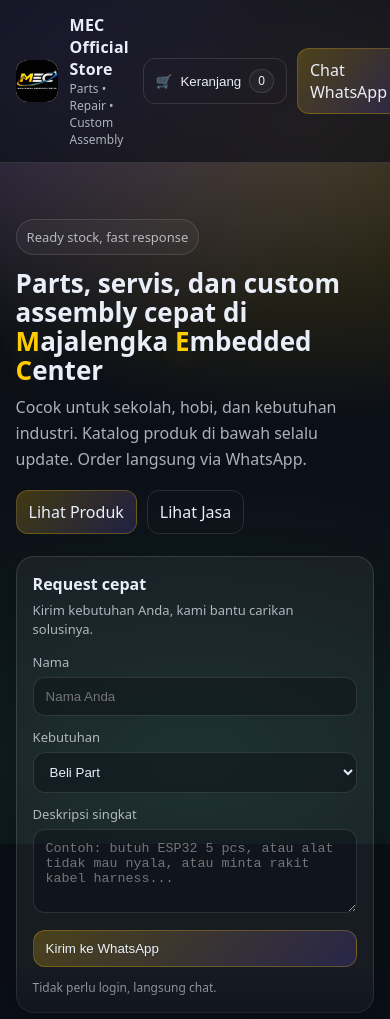
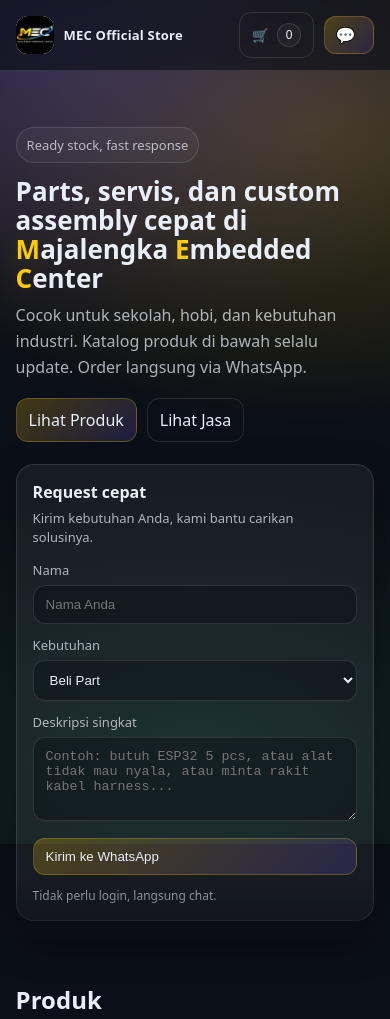
Before and after one commit to nwr27/mec.officialstore, a plain HTML site: page index.html in a window 390 px wide. Shown: the top 1019 px of the page. Drawn offline with Linux system fonts and the light colour scheme; no server answers.

Commit message:
update mode hp

```diff
--- a/styles.css
+++ b/styles.css
@@ -468,3 +468,113 @@
   background: #fff;
   /* opsional, aman kalau logo PNG transparan */
 }
+
+/* =========================
+   HEADER RESPONSIVE FIX
+========================= */
+
+/* biar flex item bisa mengecil */
+.brand,
+.brand-text,
+.header-actions {
+  min-width: 0;
+}
+
+/* rapikan text brand supaya tidak maksa */
+.brand-name,
+.brand-tag {
+  white-space: nowrap;
+  overflow: hidden;
+  text-overflow: ellipsis;
+}
+
+/* tombol header tidak kepanjangan */
+.header-actions .btn {
+  white-space: nowrap;
+}
+
+/* Tablet: rapikan spacing */
+@media (max-width: 980px) {
+  .header-inner {
+    padding: 12px 0;
+    gap: 10px;
+  }
+
+  .brand-name {
+    font-size: 14px;
+  }
+
+  .brand-tag {
+    font-size: 11px;
+  }
+}
+
+/* HP: header jadi 2 kolom rapi, WA tombol jadi lebih ringkas */
+@media (max-width: 520px) {
+  .header-inner {
+    display: grid;
+    grid-template-columns: 1fr auto;
+    align-items: center;
+    gap: 10px;
+  }
+
+  /* Brand jangan terlalu panjang */
+  .brand {
+    gap: 10px;
+  }
+
+  .logo-badge {
+    width: 38px;
+    height: 38px;
+    border-radius: 12px;
+  }
+
+  .logo-badge.logo-img img {
+    width: 38px;
+    height: 38px;
+    border-radius: 12px;
+  }
+
+  /* Truncate teks brand supaya tidak mendorong tombol */
+  .brand-text {
+    max-width: 46vw;
+    /* batas aman di hp */
+  }
+
+  .brand-name {
+    font-size: 13px;
+  }
+
+  .brand-tag {
+    display: none;
+    /* optional: hilangkan tag line di hp biar ringkas */
+  }
+
+  /* tombol header lebih hemat tempat */
+  #cartBtn span:not(.icon):not(.pill) {
+    display: none;
+    /* sembunyikan teks "Keranjang", sisakan icon + badge */
+  }
+
+  /* WhatsApp jadi icon-only biar tidak memanjang */
+  #waHeader {
+    padding: 10px 10px;
+  }
+
+  #waHeader::before {
+    content: "💬";
+    margin-right: 0;
+  }
+
+  #waHeader {
+    font-size: 0;
+    /* sembunyikan teks */
+    line-height: 0;
+  }
+
+  #waHeader::before {
+    font-size: 16px;
+    /* munculkan icon */
+    line-height: 1;
+  }
+}
```
